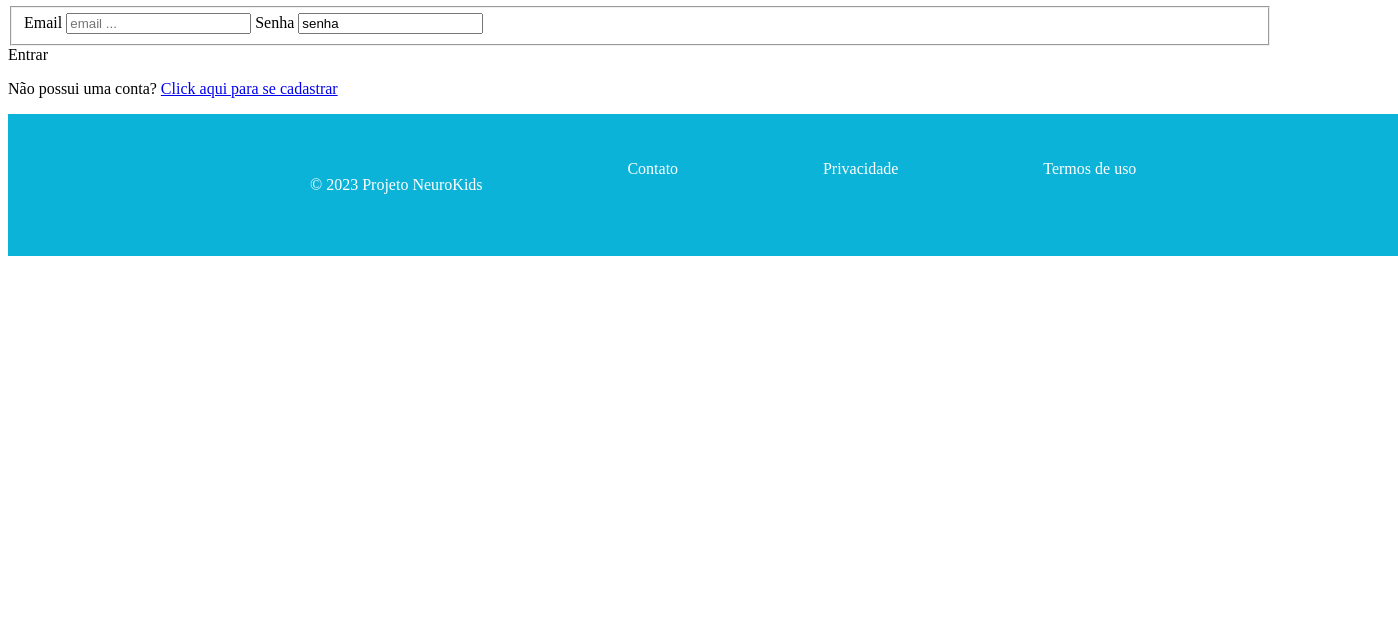
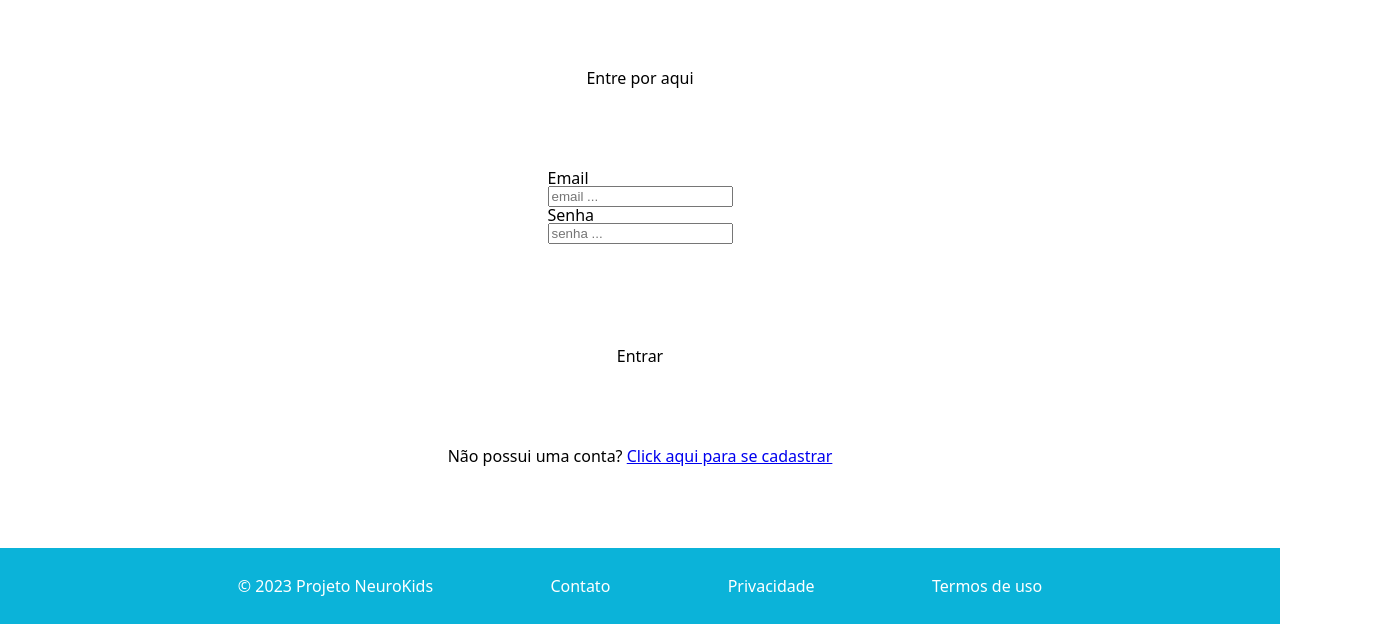
Before and after one commit to neurokidsg4/web-app, a plain HTML site: page src/login.html in a window 1280 px wide. Shown: the part 176-800 px from the top of the page, 1398 px wide, since content can reach past the window. Drawn offline with Linux system fonts and the light colour scheme.

Commit message:
Iniciando a estilização da página

```diff
--- a/src/css-login-cadastro-sugestoes_escolares/login/style.css
+++ b/src/css-login-cadastro-sugestoes_escolares/login/style.css
@@ -0,0 +1,42 @@
+
+#corpo {
+    font-family: system-ui, -apple-system, BlinkMacSystemFont, 'Segoe UI', Roboto, Oxygen, Ubuntu, Cantarell, 'Open Sans', 'Helvetica Neue', sans-serif;
+    box-sizing: border-box;
+    display: flex;
+    justify-content: space-between;
+    flex-direction: column;
+    height: 100vh;
+    padding-top: 70px;
+}
+
+#titulo {
+    text-align: center;
+}
+
+#logo {
+    text-align: center;
+}
+
+#formulario__fieldset {
+    display: flex;
+    flex-direction: column;
+    justify-content: center;
+    align-items: center;
+}
+
+#campo {
+    display: flex;
+    flex-direction: column;
+}
+
+#button__label {
+    text-align: center;
+}
+
+#button__label label {
+
+}
+
+#redirecionar__cadastro {
+    text-align: center;
+}
--- a/src/login.html
+++ b/src/login.html
@@ -3,28 +3,33 @@
 <head>
     <meta charset="UTF-8">
     <meta name="viewport" content="width=device-width, initial-scale=1.0">
+    <link rel="stylesheet" href="reset.css">
     <link rel="stylesheet" href="https://fonts.google.com/icons?selected=Material+Symbols+Outlined:home:FILL@0;wght@400;GRAD@0;opsz@24">
     <link rel="shortcut icon" href="images/favicon.ico" type="image/x-icon"> <!-- Favicon da página -->
     <link rel="stylesheet" href="rodape.css">
+    <link rel="stylesheet" href="css-login-cadastro-sugestoes_escolares/login/style.css">
+    <link rel="stylesheet" href="css-login-cadastro-sugestoes_escolares/login/responsivo.css">
   <title>Login</title>
 </head>
-<body class="corpo">
+<body id="corpo">
 
-    <img src="imgs/logo.png" alt="logo">
+    <picture id="logo">
+      <img src="imgs/logo.png" alt="logo">
+    </picture>
 
     <h1 id="titulo">Entre por aqui</h1>
 
     <main class="principal">
-      <form id="formulario" method="post" action="">
+      <form id="formulario" >
 
-        <fieldset id="campo">
+        <fieldset id="formulario__fieldset">
 
-          <label for="email">Email
+          <label id="campo" for="email">Email
             <input title="Digite seu email" id="email" type="text" name="email" id="email" placeholder="email ...">
           </label>
 
-          <label for="senha">Senha
-            <input title="Digite sua senha" id="senha" type="text" name="senha" id="senha" value="senha">
+          <label id="campo" for="senha">Senha
+            <input title="Digite sua senha" id="senha" type="text" name="senha" id="senha" placeholder="senha ...">
           </label>
 
           <input title="Click para enviar" id="button" type="submit" name="button" value="Entrar" style="visibility: hidden;">
@@ -34,9 +39,11 @@
       </form>
     </main>
 
-    <label tabindex="0" role="button" id="button__label" for="button">Entrar</label>
+    <div  id="button__label">
+      <label tabindex="0" role="button" for="button">Entrar</label>
+    </div>
 
-    <p>Não possui uma conta? <a href="#">Click aqui para se cadastrar</a></p>
+    <p id="redirecionar__cadastro">Não possui uma conta? <a href="#">Click aqui para se cadastrar</a></p>
 
     <footer>
         <nav id="nav-rodape">
--- a/src/reset.css
+++ b/src/reset.css
@@ -2,6 +2,10 @@
    v2.0 | 20110126
    License: none (public domain)
 */
+
+* {
+    box-sizing: border-box;
+}
 
 html, body, div, span, applet, object, iframe,
 h1, h2, h3, h4, h5, h6, p, blockquote, pre,
```
